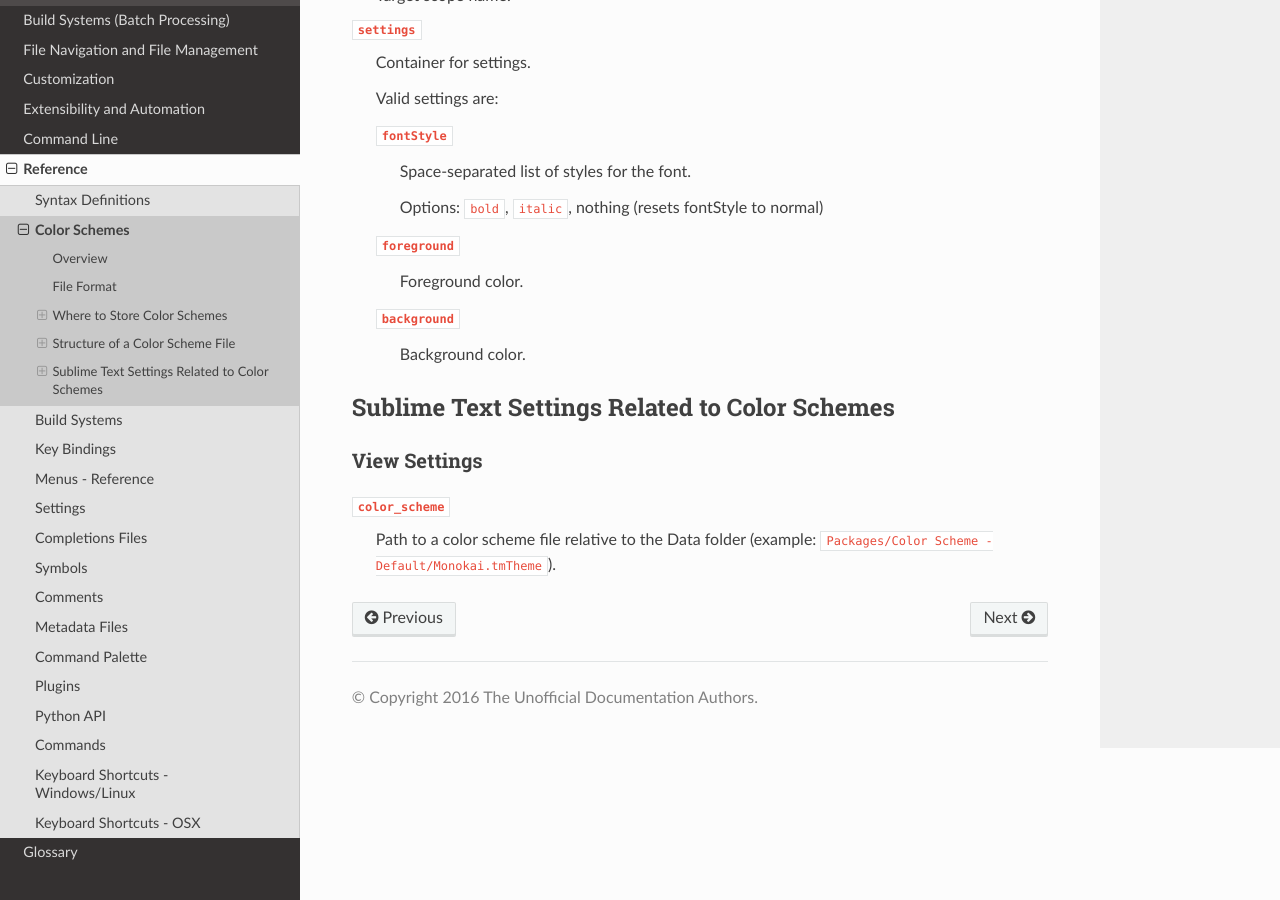
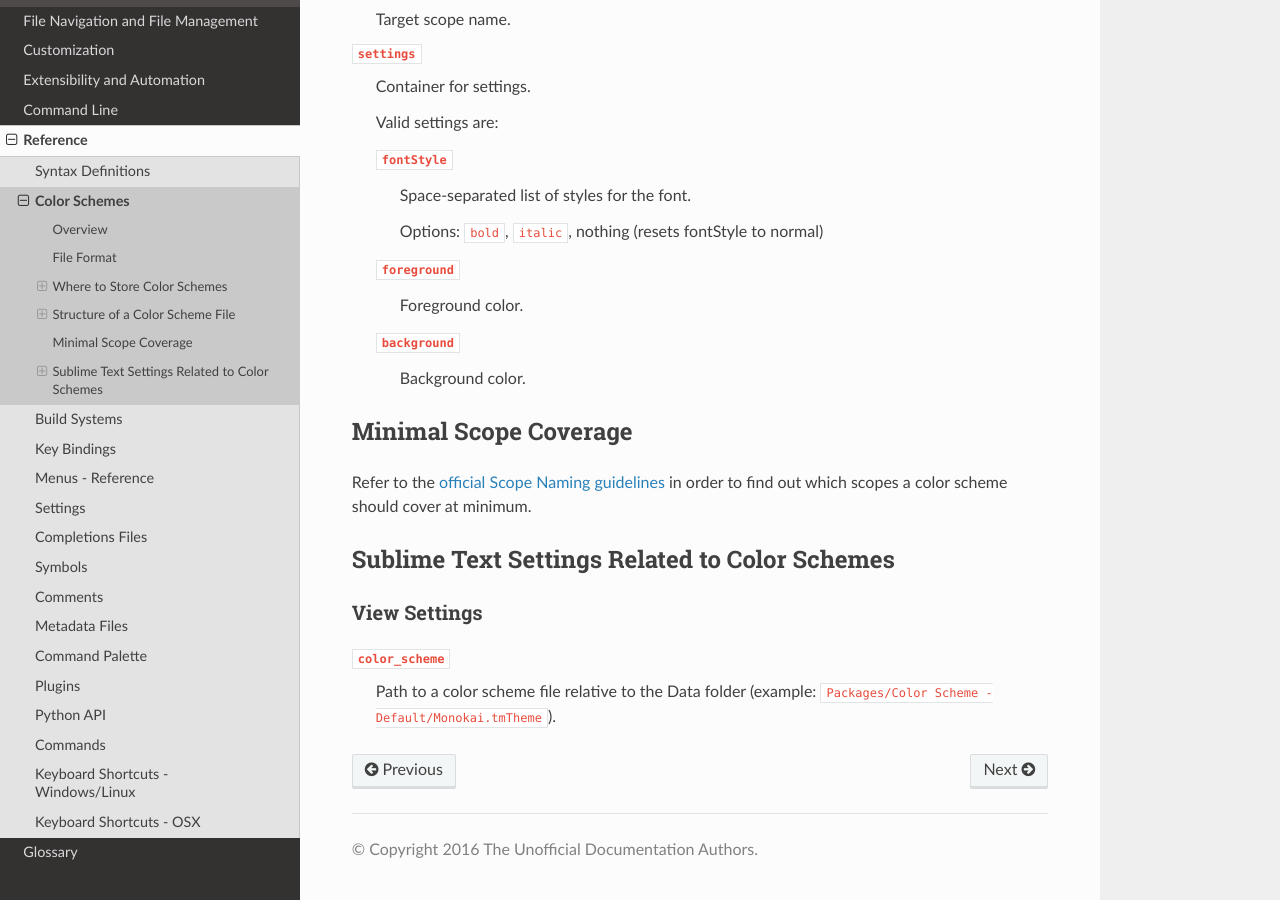
Before and after one commit to guillermooo/sublime-undocs, a Sphinx documentation site: the page built from source/reference/color_schemes.rst, in a window 1280 px wide and 900 px high, scrolled down 6700 px. Built offline with Sphinx 7.4.7 and the Read the Docs theme 2.0.0, drawn with Linux system fonts in a browser that asks for light colours; some of the changed text lies outside the part shown.

Commit message:
Reference official docs for minimal scope coverage

```diff
--- a/source/reference/color_schemes.rst
+++ b/source/reference/color_schemes.rst
@@ -396,6 +396,16 @@
       Background color.
 
 
+Minimal Scope Coverage
+======================
+
+Refer to the `official Scope Naming guidelines`__
+in order to find out
+which scopes a color scheme should cover at minimum.
+
+.. __: http://www.sublimetext.com/docs/3/scope_naming.html#color_schemes
+
+
 Sublime Text Settings Related to Color Schemes
 ==============================================
 
```
